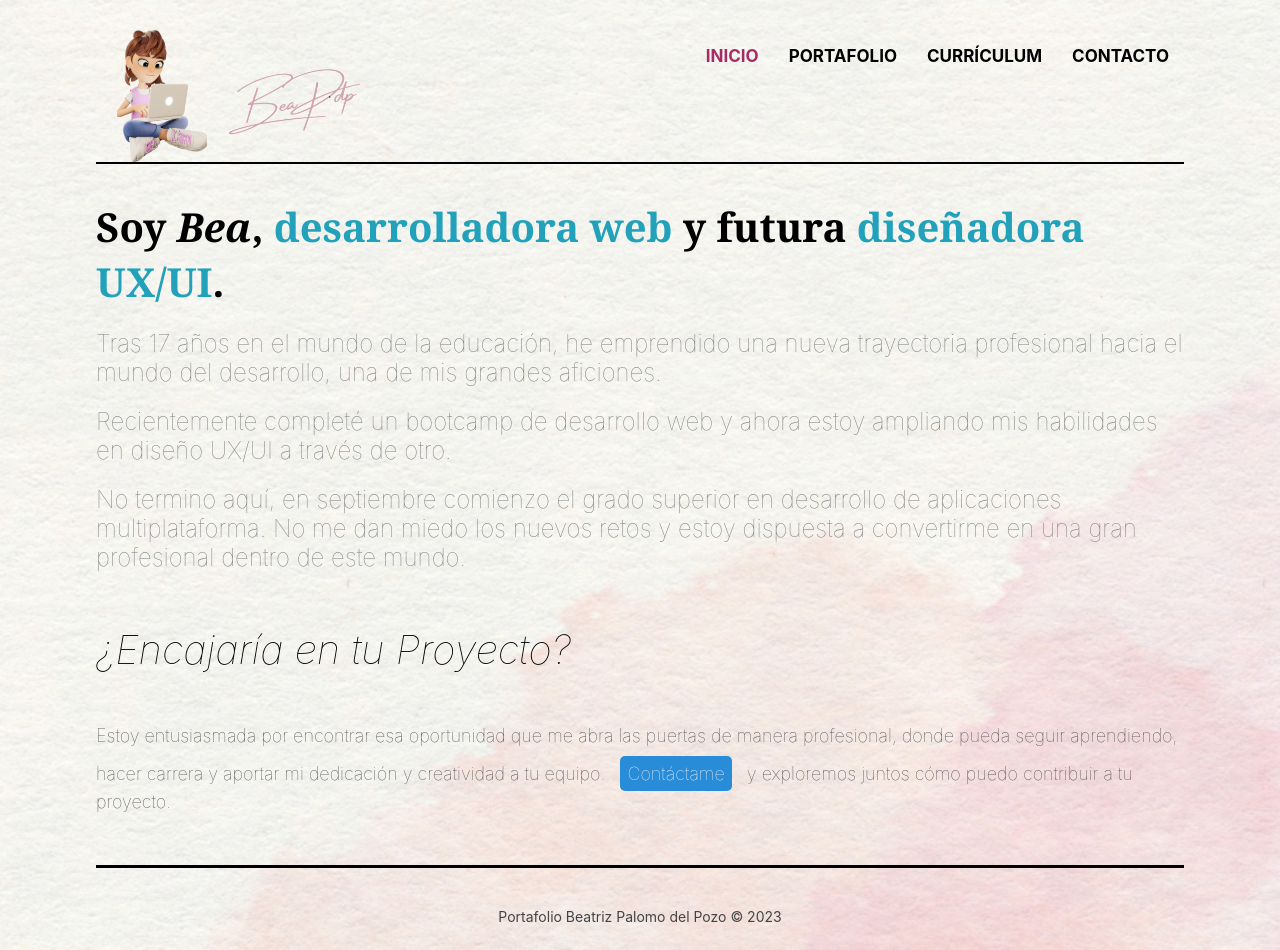
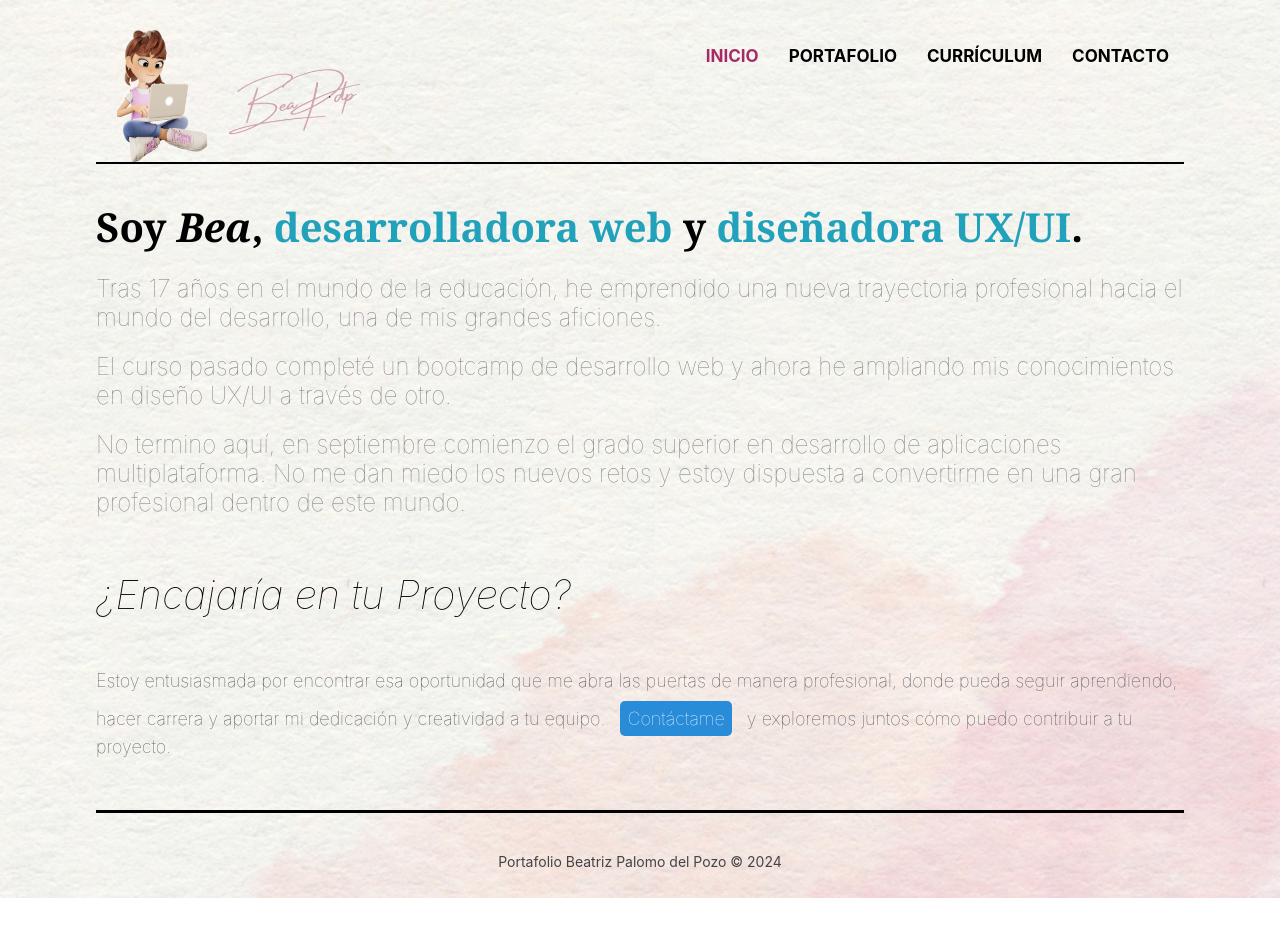
Before and after one commit to beapdp/Portfolio, a React (Create React App) app: page /inicio in a window 1280 px wide. Shown: the top 950 px of the page. After the commit the page ends 898 px from the top, so only its background shows below. Built offline with nearby package versions, Linux system fonts and the light colour scheme.

Commit message:
cambio en copy e intro

```diff
--- a/src/components/Inicio.js
+++ b/src/components/Inicio.js
@@ -5,9 +5,9 @@ import '../styles/inicio.css'
 const Inicio = () => {
   return (
     <div className='home'>
-      <h1>Soy <em>Bea</em>, <strong>desarrolladora web</strong> y futura <strong>diseñadora UX/UI</strong>.</h1>
+      <h1>Soy <em>Bea</em>, <strong>desarrolladora web</strong> y <strong>diseñadora UX/UI</strong>.</h1>
       <h2>Tras 17 años en el mundo de la educación, he emprendido una nueva trayectoria profesional hacia el mundo del desarrollo, una de mis grandes aficiones.</h2>
-      <h2> Recientemente completé un bootcamp de desarrollo web y ahora estoy ampliando mis habilidades en diseño UX/UI a través de otro.</h2>
+      <h2> El curso pasado completé un bootcamp de desarrollo web y ahora he ampliando mis conocimientos en diseño UX/UI a través de otro.</h2>
       <h2>No termino aquí, en septiembre comienzo el grado superior en desarrollo de aplicaciones multiplataforma. No me dan miedo los nuevos retos y estoy dispuesta a convertirme en una gran profesional dentro de este mundo.</h2>
       <section className='lasts-works'>
         <h2 className='heading'>¿Encajaría en tu Proyecto?</h2>
--- a/src/components/layout/Footer.js
+++ b/src/components/layout/Footer.js
@@ -4,7 +4,7 @@ import '../../styles/footer.css';
 const Footer = () => {
   return (
     <footer className='footer'>
-        Portafolio Beatriz Palomo del Pozo &copy; 2023
+        Portafolio Beatriz Palomo del Pozo &copy; 2024
     </footer>
   )
 }
```
